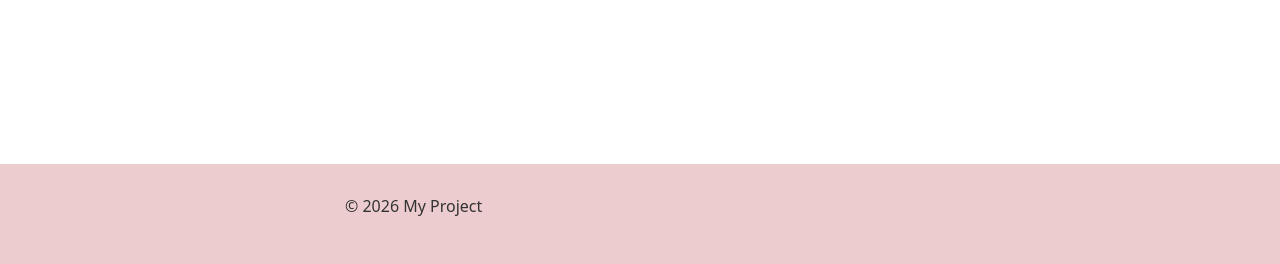
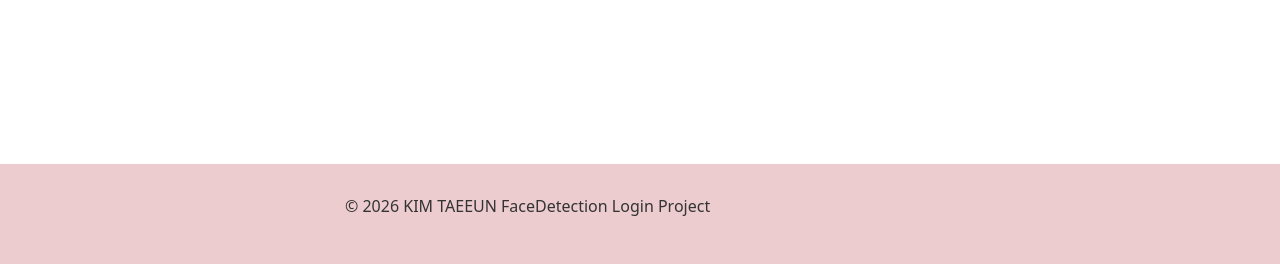
Before and after one commit to TaengAndJong/faceLogin, a Java web app: template src/main/webapp/WEB-INF/views/common/layout.jsp in a window 1280 px wide. Shown: the part 632-896 px from the top of the page. Run offline with Spring Boot 4, a stand-in JSP engine, Linux system fonts and the light colour scheme; the template is opened without the code that fills it, so the values that code supplies are empty; some of the project's set-up classes (security, data sources, template engines, error pages and the like) are left out, and stand-ins take their place; database files in the repository are not loaded.

Commit message:
푸터 텍스트 변경

```diff
--- a/src/main/webapp/WEB-INF/views/common/footer.jsp
+++ b/src/main/webapp/WEB-INF/views/common/footer.jsp
@@ -2,6 +2,6 @@
 
 <footer>
     <div class="footer-inner">
-        <p>© 2026 My Project</p>
+        <p>© 2026 KIM TAEEUN FaceDetection Login Project</p>
     </div>
 </footer>
```
